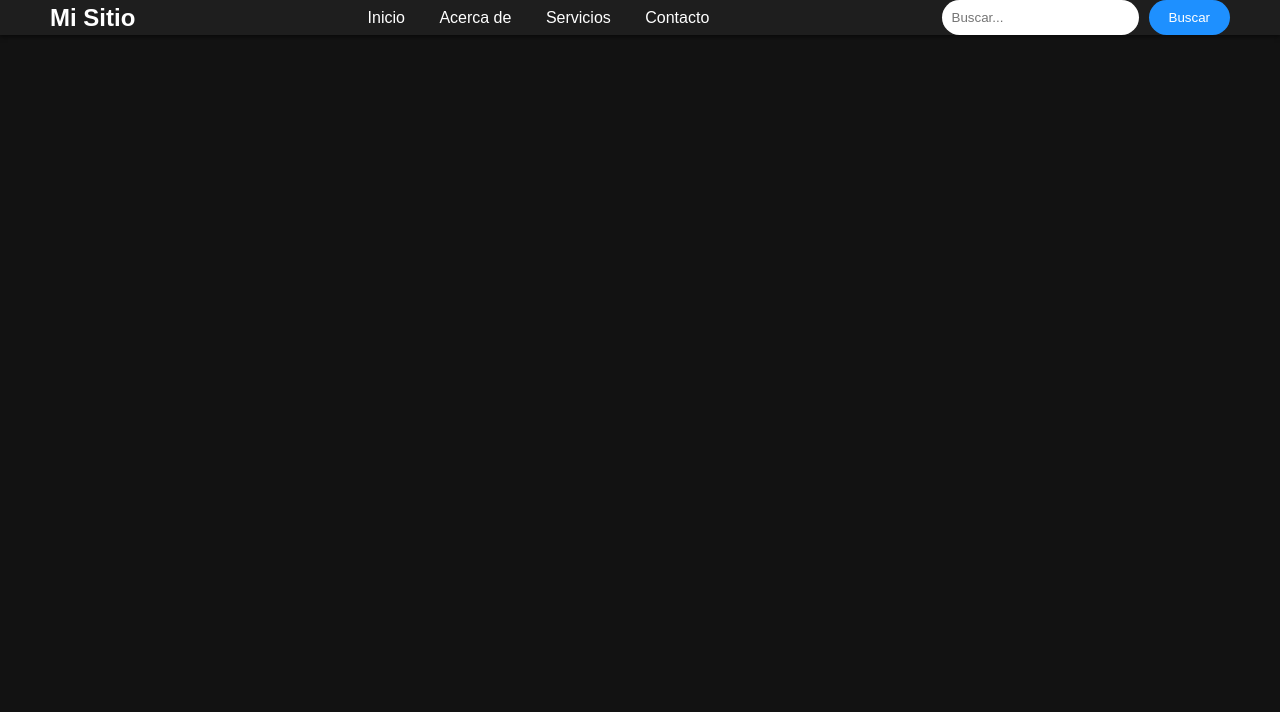
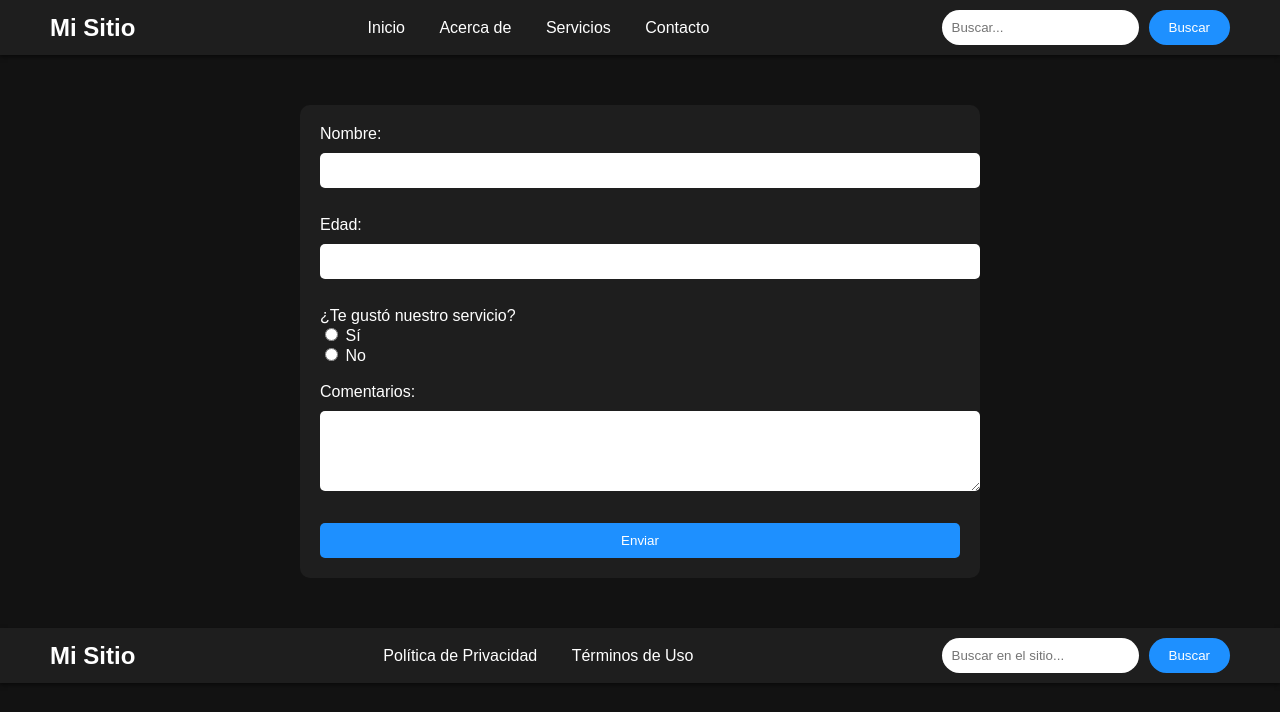
Before and after one commit to Josueb18/Taresfeature, a plain HTML site: page index.html in a window 1280 px wide. Drawn offline with Linux system fonts and the light colour scheme.

Commit message:
PUSH DE KEVIN RIGOBERTO

```diff
--- a/index.html
+++ b/index.html
@@ -3,7 +3,7 @@
 <head>
     <meta charset="UTF-8">
     <meta name="viewport" content="width=device-width, initial-scale=1.0">
-    <title>Document</title>
+    <title>Cuestionario</title>
     <style>
         body {
             margin: 0;
@@ -11,7 +11,7 @@
             background-color: #121212;
             color: #ffffff;
         }
-        .header {
+        .header, .footer {
             background-color: #1e1e1e;
             padding: 20px 0;
             display: flex;
@@ -20,31 +20,31 @@
             padding: 0 50px;
             box-shadow: 0 2px 4px rgba(0, 0, 0, 0.5);
         }
-        .header .logo {
+        .header .logo, .footer .logo {
             font-size: 1.5em;
             font-weight: bold;
             color: #ffffff;
         }
-        .header nav a {
+        .header nav a, .footer nav a {
             color: #ffffff;
             text-decoration: none;
             margin: 0 15px;
             transition: color 0.3s;
         }
-        .header nav a:hover {
+        .header nav a:hover, .footer nav a:hover {
             color: #1e90ff;
         }
-        .header .search-bar {
+        .header .search-bar, .footer .search-bar {
             display: flex;
             align-items: center;
         }
-        .header .search-bar input {
+        .header .search-bar input, .footer .search-bar input {
             padding: 10px;
             border: none;
             border-radius: 20px;
             margin-right: 10px;
         }
-        .header .search-bar button {
+        .header .search-bar button, .footer .search-bar button {
             background-color: #1e90ff;
             border: none;
             padding: 10px 20px;
@@ -53,7 +53,34 @@
             cursor: pointer;
             transition: background-color 0.3s;
         }
-        .header .search-bar button:hover {
+        .header .search-bar button:hover, .footer .search-bar button:hover {
+            background-color: #1c86ee;
+        }
+        form {
+            margin: 50px auto;
+            width: 50%;
+            background-color: #1e1e1e;
+            padding: 20px;
+            border-radius: 10px;
+        }
+        input[type="text"], input[type="number"], textarea {
+            width: 100%;
+            padding: 10px;
+            margin: 10px 0;
+            border-radius: 5px;
+            border: none;
+        }
+        button[type="submit"] {
+            width: 100%;
+            padding: 10px;
+            border-radius: 5px;
+            border: none;
+            background-color: #1e90ff;
+            color: white;
+            cursor: pointer;
+            transition: background-color 0.3s;
+        }
+        button[type="submit"]:hover {
             background-color: #1c86ee;
         }
     </style>
@@ -72,5 +99,34 @@
             <button>Buscar</button>
         </div>
     </header>
+    <form>
+        <label for="nombre">Nombre:</label>
+        <input type="text" id="nombre" name="nombre"><br><br>
+
+        <label for="edad">Edad:</label>
+        <input type="number" id="edad" name="edad"><br><br>
+
+        <label>¿Te gustó nuestro servicio?</label><br>
+        <input type="radio" id="si" name="satisfaccion" value="Sí">
+        <label for="si">Sí</label><br>
+        <input type="radio" id="no" name="satisfaccion" value="No">
+        <label for="no">No</label><br><br>
+
+        <label for="comentarios">Comentarios:</label><br>
+        <textarea id="comentarios" name="comentarios" rows="4" cols="50"></textarea><br><br>
+
+        <button type="submit">Enviar</button>
+    </form>
+    <footer class="footer">
+        <div class="logo">Mi Sitio</div>
+        <nav>
+            <a href="#">Política de Privacidad</a>
+            <a href="#">Términos de Uso</a>
+        </nav>
+        <div class="search-bar">
+            <input type="text" placeholder="Buscar en el sitio...">
+            <button>Buscar</button>
+        </div>
+    </footer>
 </body>
 </html>
```
